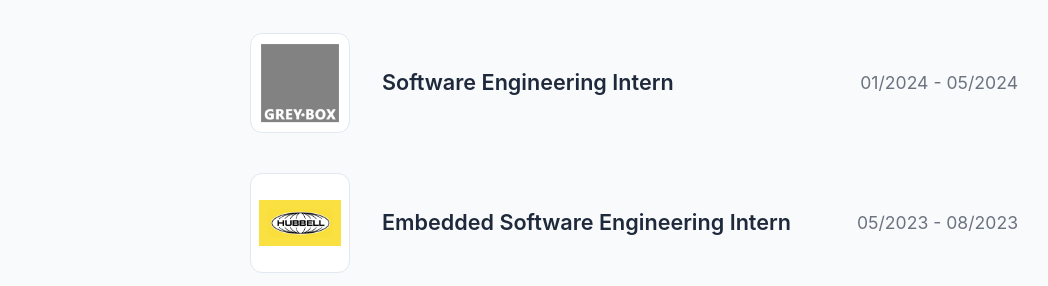
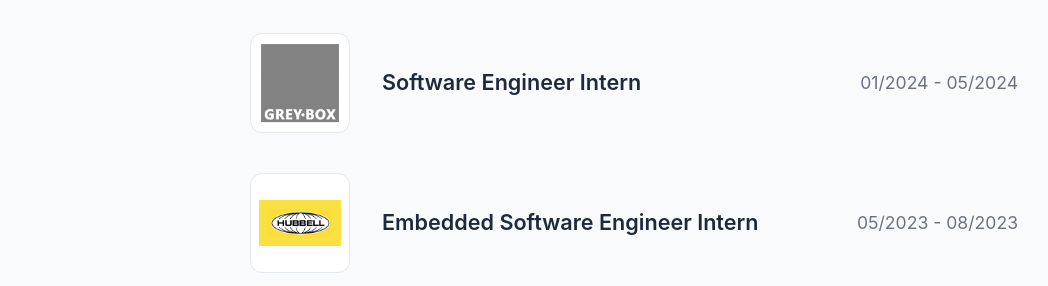
Before and after one commit to crcarta/crcarta.github.io, a React (Vite) app: page /resume in a window 1280 px wide. Shown: the part 489-775 px from the top of the page, without its empty margins (33-1081 px from the left). Built offline with nearby package versions, Linux system fonts and the light colour scheme.

Commit message:
Remove ing

```diff
--- a/src/pages/Resume.jsx
+++ b/src/pages/Resume.jsx
@@ -22,12 +22,12 @@ const Resume = () => {
           </div>
           <div className="role-entry">
             <img src={gbox} alt="Grey-Box Logo" className=" role-logo--gbox" />
-            <span className="role-title">Software Engineering Intern</span>
+            <span className="role-title">Software Engineer Intern</span>
             <span className="role-date">01/2024 - 05/2024</span>
           </div>
           <div className="role-entry">
             <img src={hubbell} alt="Hubbell Incorporated Logo" className="role-logo" />
-            <span className="role-title">Embedded Software Engineering Intern</span>
+            <span className="role-title">Embedded Software Engineer Intern</span>
             <span className="role-date">05/2023 - 08/2023</span>
           </div>
         </div>
```
